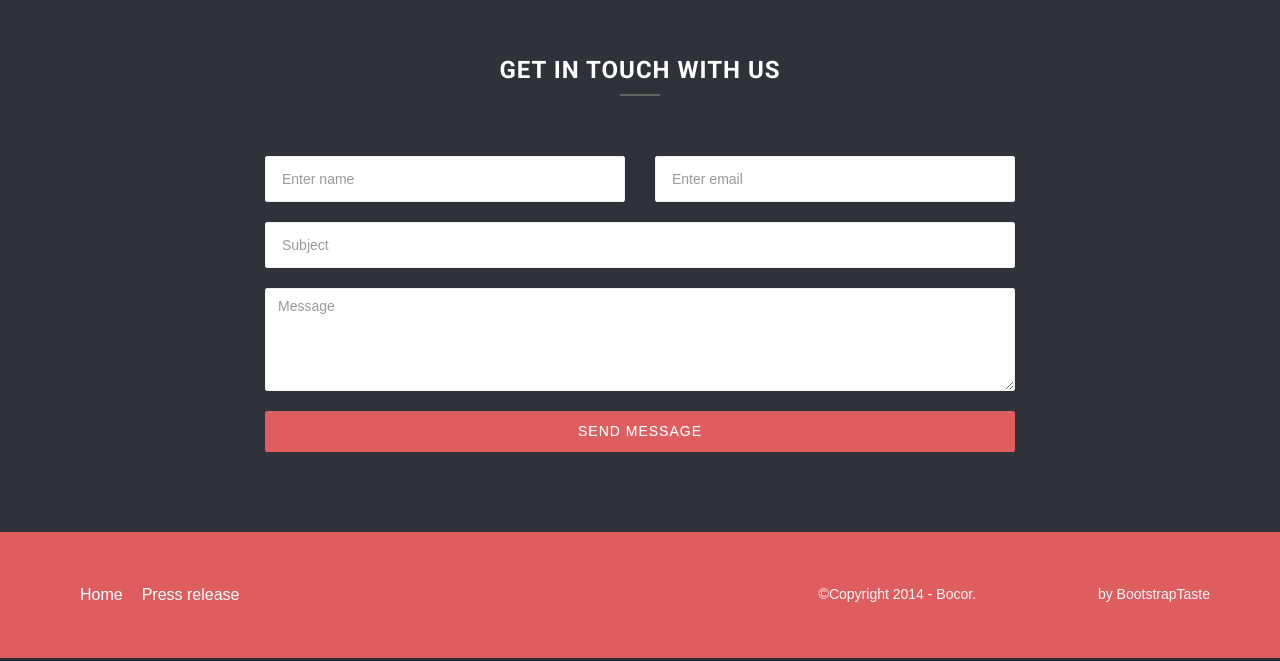
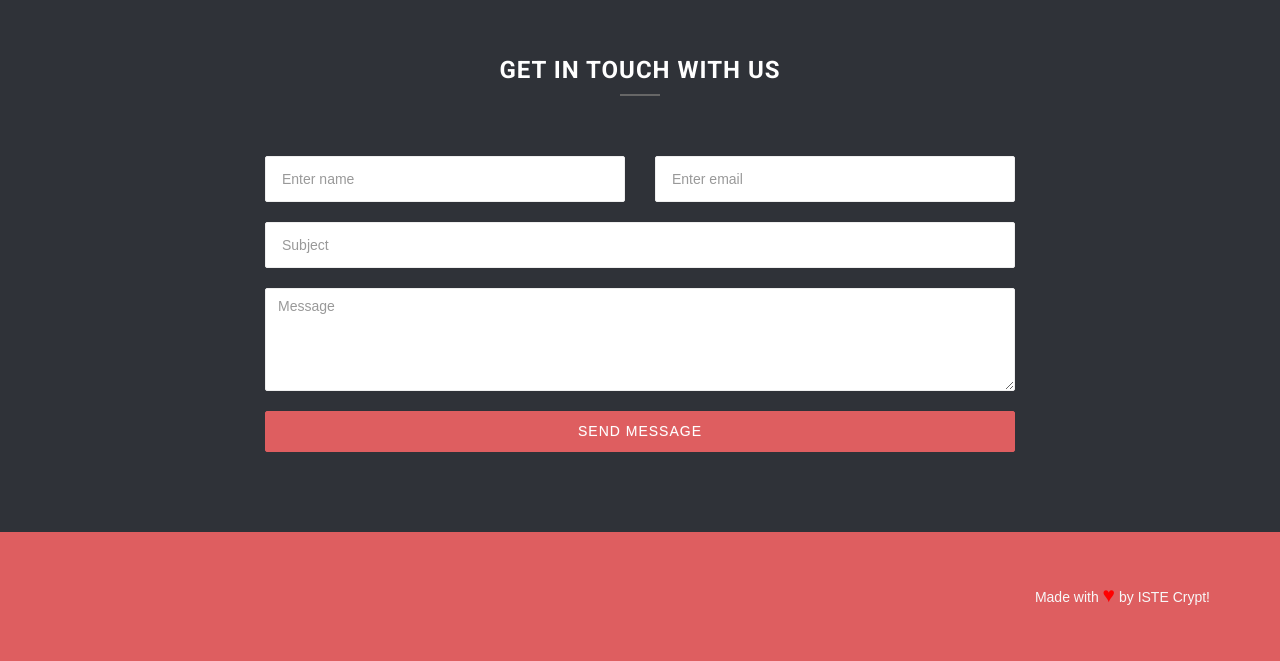
Before and after one commit to sammy4321/new-iste-website, a plain HTML site: page index.html in a window 1280 px wide. Shown: the part 4012-4673 px from the top of the page. Drawn offline with nearby package versions, Linux system fonts and the light colour scheme; a web font is replaced by a local one.

Commit message:
footer modification

```diff
--- a/index.html
+++ b/index.html
@@ -411,6 +411,9 @@
 					<div class="animatedParent">
 					<div class="section-heading text-center">
 					<h2 class="h-bold animated bounceInDown">Get in touch with us</h2>
+
+
+
 					<div class="divider-header"></div>
 					</div>
 					</div>
@@ -460,12 +463,13 @@
 			<div class="row">
 				<div class="col-md-6">
 					<ul class="footer-menu">
-						<li><a href="#">Home</a></li>
-						<li><a href="#">Press release</a></li>
+						<!-- <li><a href="#">Home</a></li>
+						<li><a href="#">Samarth the logo</a></li> -->
 					</ul>
 				</div>
 				<div class="col-md-6 text-right">
-					<p>&copy;Copyright 2014 - Bocor. <a href="http://bootstraptaste.com/">Bootstrap Themes</a> by BootstrapTaste</p>
+          <p>Made with <span style="font-size:150%;color:red;">&hearts;</span> by  ISTE Crypt!</p>
+					<!-- <p>&copy;Copyright 2014 - Bocor. <a href="http://bootstraptaste.com/">Bootstrap Themes</a> by BootstrapTaste</p>
                     <!--
                         All links in the footer should remain intact.
                         Licenseing information is available at: http://bootstraptaste.com/license/
```
Also changed, not shown: team.html (+1 -1 lines).
